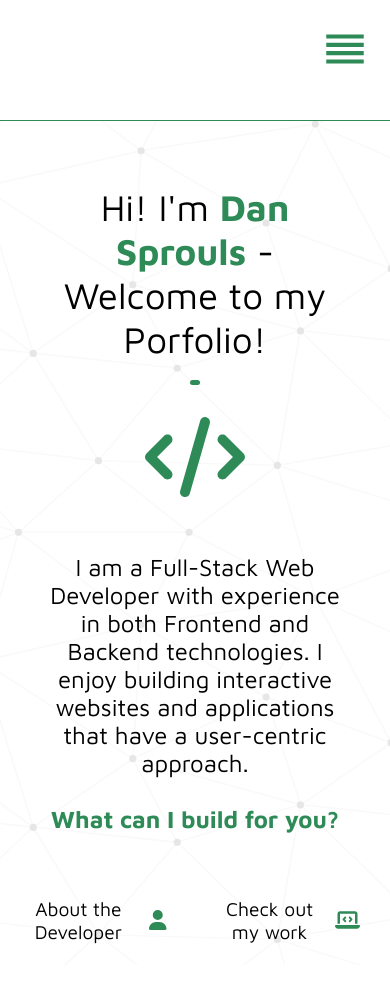
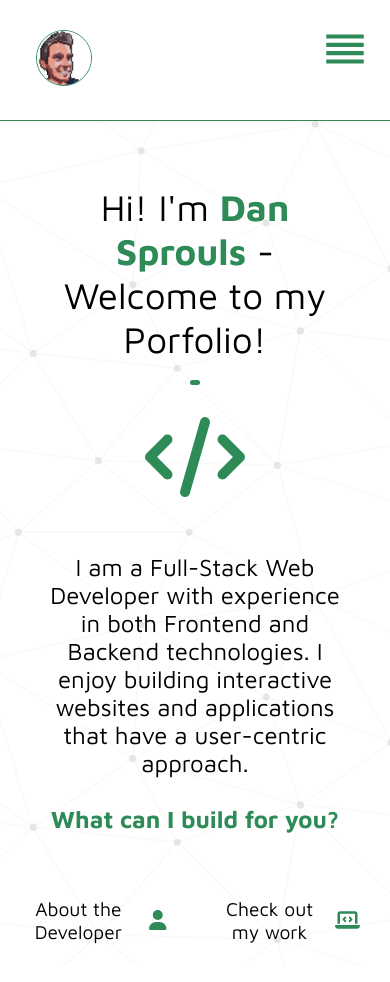
Before and after one commit to Dansprouls/dan-portfolio, a React (Create React App) app: page / in a window 390 px wide. Shown: the top 982 px of the page. Built offline with nearby package versions, Linux system fonts and the light colour scheme.

Commit message:
added in logo to mobile navbar

```diff
--- a/src/components/navigation/navigation.jsx
+++ b/src/components/navigation/navigation.jsx
@@ -17,6 +17,9 @@ export const NavigationBar = () => {
   return (
     <div className="navbar" id={expandNavbar ? "open" : "close"}>
       <div className="togglebtn">
+        <Link to="/">
+          <img className="logo-pic-sm-screen" src={PixelPic} alt="logo" />
+        </Link>
         <button
           onClick={() => {
             setExpandNavbar((prev) => !prev);
--- a/src/components/navigation/navigation.scss
+++ b/src/components/navigation/navigation.scss
@@ -60,7 +60,7 @@
   height: 100px;
   display: flex;
   align-items: center;
-  justify-content: flex-end;
+  justify-content: space-between;
 }
 
 .togglebtn svg {
@@ -115,7 +115,35 @@
 @media only screen and (max-width: 600px) {
   .togglebtn {
     display: flex;
+    justify-content: space-between;
+    align-items: center;
   }
+
+  .logo-pic-sm-screen {
+    display: flex;
+    border-radius: 50% !important;
+    height: 3.5rem !important;
+    border: 1px solid #2e8b57 !important;
+    margin-left: 20px;
+  }
+
+  #open .logo-pic-sm-screen {
+    border: 1px solid white !important;
+    margin-top: 1rem;
+  }
+
+  .togglebtn a {
+    display: flex;
+    justify-content: flex-start;
+    margin-top: 1.8rem;
+    margin-left: 1rem;
+  }
+
+  #close .togglebtn a {
+    display: flex;
+    margin-top: 1rem;
+  }
+
   #close a {
     display: none;
   }
```
